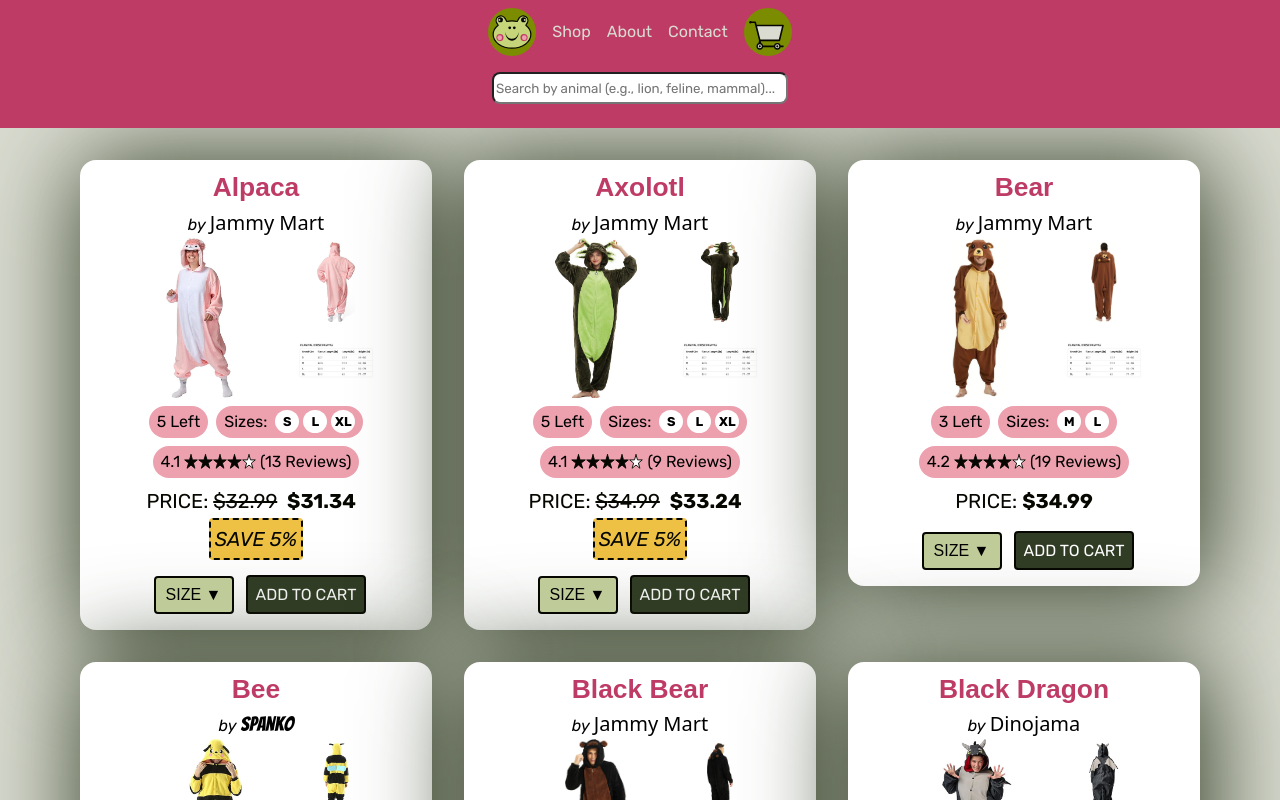
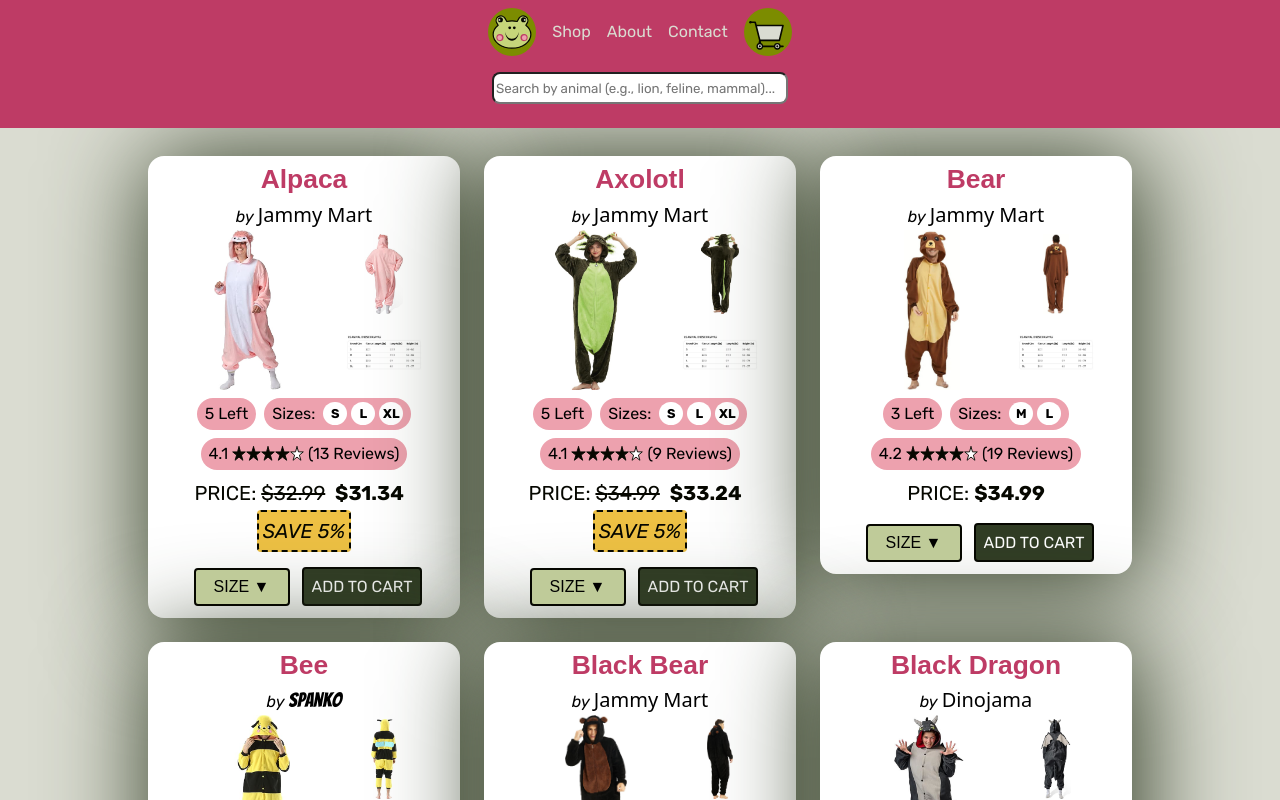
Before and after one commit to ariesGitterHub/odin-shopping-cart, a React (Vite) app: page /shop in a window 1280 px wide. Shown: the top 800 px of the page. Built offline with nearby package versions, Linux system fonts and the light colour scheme; a web font is replaced by a local one.

Commit message:
styling: switching card and checkout card widths to auto and making dropdown 6rem, test in DDG

```diff
--- a/src/styles/Card.module.css
+++ b/src/styles/Card.module.css
@@ -1,6 +1,6 @@
 .cardContainer {
   height: fit-content;
-  width: 22rem;
+  width: auto;
   /* width: fit-content; */
   display: flex;
   flex-wrap: wrap;
@@ -12,8 +12,8 @@
   border-radius: 1rem;
   box-shadow: 5px 5px 100px 5px var(--frog-dk);
   font-family: var(--font-text);
-  margin: 0.5rem;
-  padding: 0.5rem;
+  margin: 0.25rem;
+  padding: 0.25rem;
 }
 
 .cardContainer h1 {
--- a/src/styles/CheckoutCard.module.css
+++ b/src/styles/CheckoutCard.module.css
@@ -1,6 +1,7 @@
 .cardContainer {
   height: fit-content;
-  width: fit-content;
+  /* width: fit-content; */
+  width: auto;
   /* width: 300px; */
   display: flex;
   flex-direction: column;
--- a/src/styles/Dropdown.module.css
+++ b/src/styles/Dropdown.module.css
@@ -18,7 +18,7 @@
   /* font-size: 1rem; */
 
   /* height: fit-content; */
-  width: 5rem;
+  width: 6rem;
   background: var(--frog-lt);
   border: 0.125rem solid var(--frog-black);
   border-radius: 4px;
@@ -31,7 +31,7 @@
 .dropdownList {
   position: absolute;
   height: fit-content;
-  width: 5rem;
+  width: 6rem;
   background: var(--white);
   border: 0.125rem solid var(--frog-black);
   border-radius: 4px;
--- a/src/styles/Home.module.css
+++ b/src/styles/Home.module.css
@@ -19,7 +19,7 @@
 
 .title {
   color: var(--rose-dk);
-  color: green;
+  color: blue;
     /* color: var(--frog-black); */
   font-family: var(--font-title);
 
--- a/src/styles/ShoppingCart.module.css
+++ b/src/styles/ShoppingCart.module.css
@@ -56,7 +56,8 @@
 .summaryContainer {
 
   height: fit-content;
-  width: 100%;
+  width: auto;
+  min-width: 306px;
     /* width: 300px; */
   background: var(--white);
   color: var(--frog-black);
```
